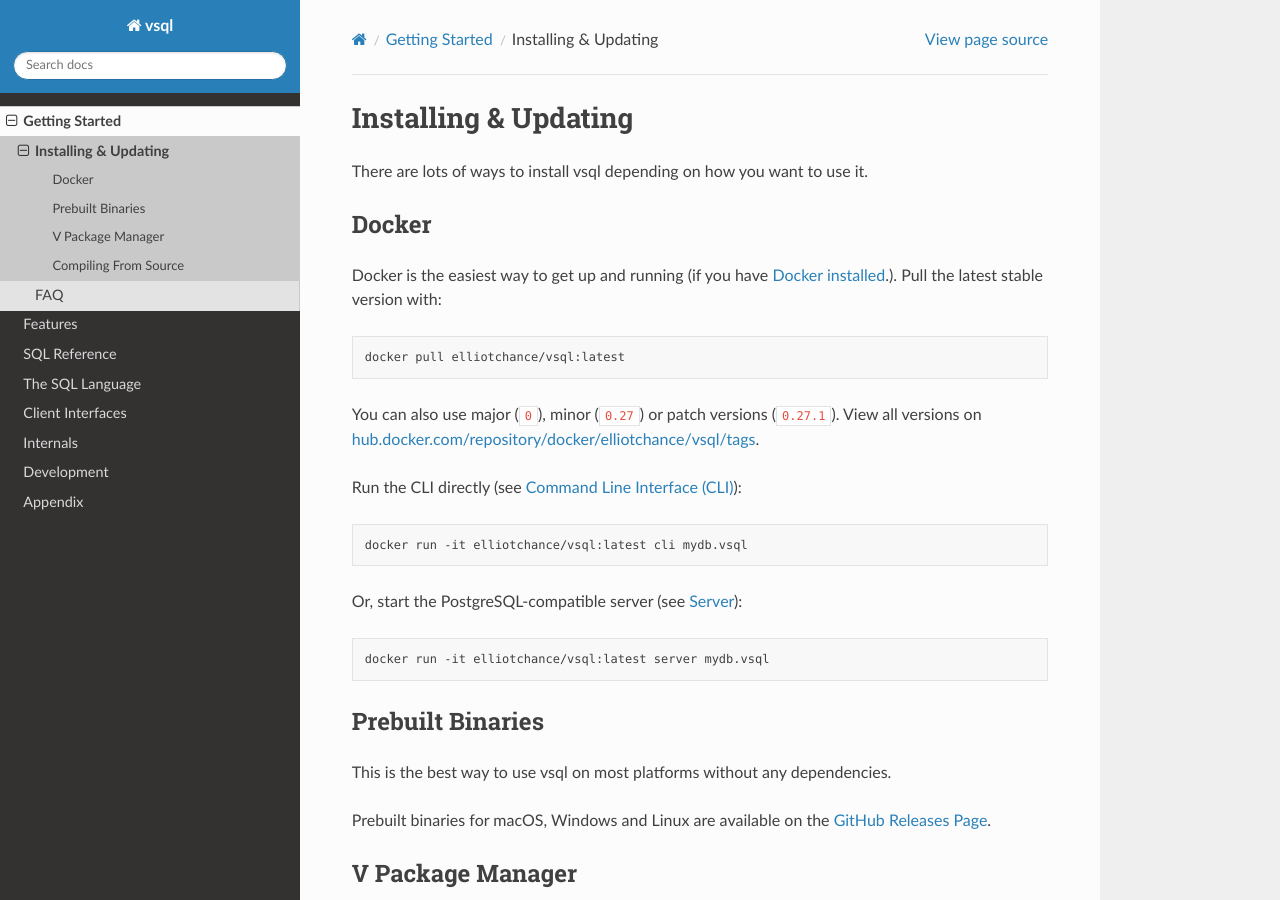
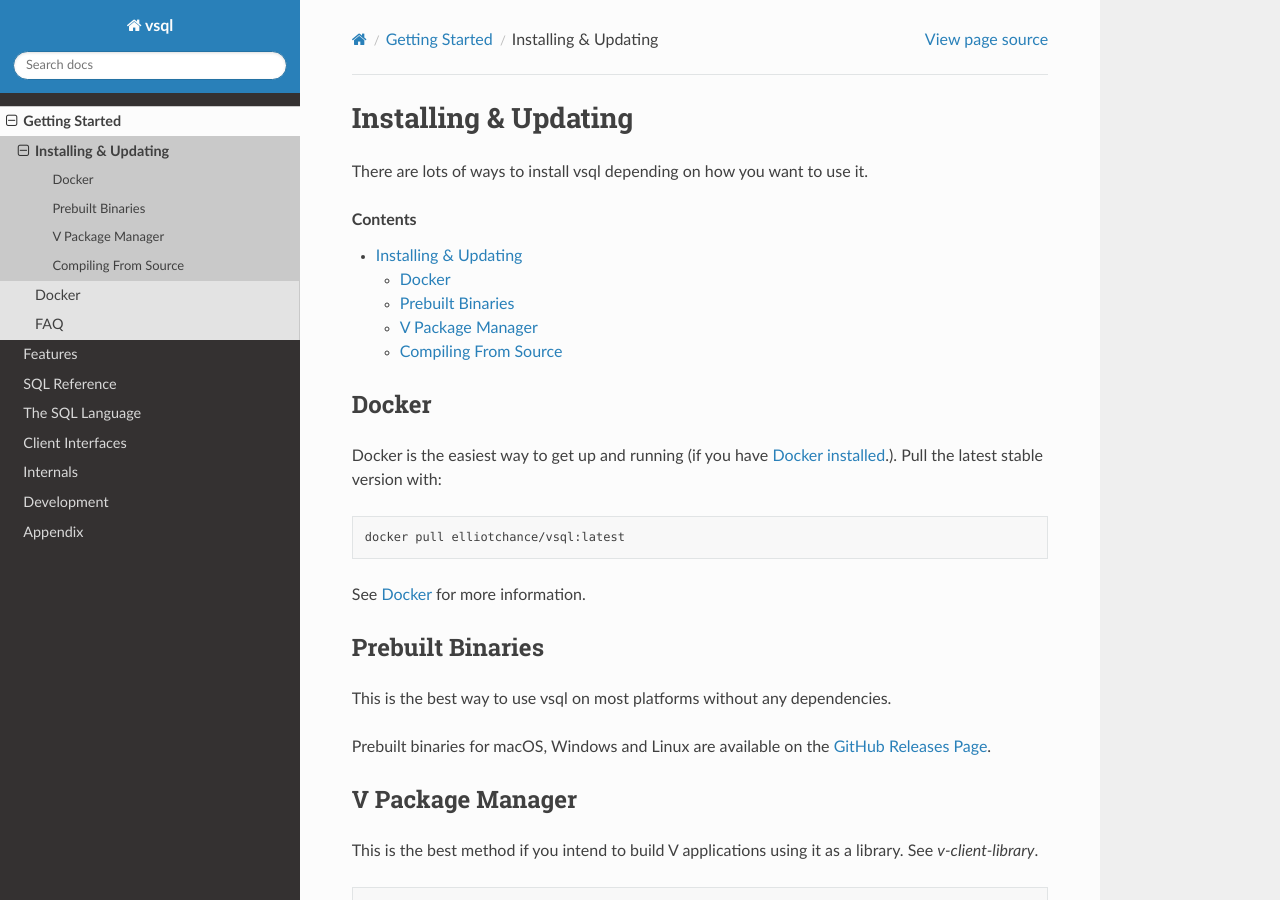
Before and after one commit to elliotchance/vsql, a Sphinx documentation site: the page built from docs/install.rst, in a window 1280 px wide and 900 px high. Built offline with Sphinx 7.4.7 and the Read the Docs theme 2.0.0, drawn with Linux system fonts in a browser that asks for light colours.

Commit message:
docker: Improvements (#152)
- Added more detailed documentation for using docker.

- As ctrl+C doesn't forward the signal with `docker run`, you can now
use `exit` to exit the shell.

- Errors are now formatted correctly and do not cause the CLI to exit.

- Hopefully, this fixes a stdout bug where "vsql> " appears after the
input. Although, I cannot test this easily on macOS.

```diff
--- a/docs/getting-started.rst
+++ b/docs/getting-started.rst
@@ -5,4 +5,5 @@
    :maxdepth: 1
 
    install.rst
+   docker.rst
    faq.rst
--- a/docs/install.rst
+++ b/docs/install.rst
@@ -2,6 +2,8 @@
 =====================
 
 There are lots of ways to install vsql depending on how you want to use it.
+
+.. contents::
 
 Docker
 ------
@@ -14,21 +16,7 @@
 
    docker pull elliotchance/vsql:latest
 
-You can also use major (``0``), minor (``0.27``) or patch versions (``0.27.1``).
-View all versions on
-`hub.docker.com/repository/docker/elliotchance/vsql/tags <https://hub.docker.com/repository/docker/elliotchance/vsql/tags?page=1&ordering=last_updated>`_.
-
-Run the CLI directly (see :doc:`cli`):
-
-.. code-block:: sh
-
-   docker run -it elliotchance/vsql:latest cli mydb.vsql
-
-Or, start the PostgreSQL-compatible server (see :doc:`server`):
-
-.. code-block:: sh
-
-   docker run -it elliotchance/vsql:latest server mydb.vsql
+See :doc:`docker` for more information.
 
 Prebuilt Binaries
 -----------------
```
Also changed, not shown: docs/docker.rst (added, +68 -0 lines), 2 other files.
